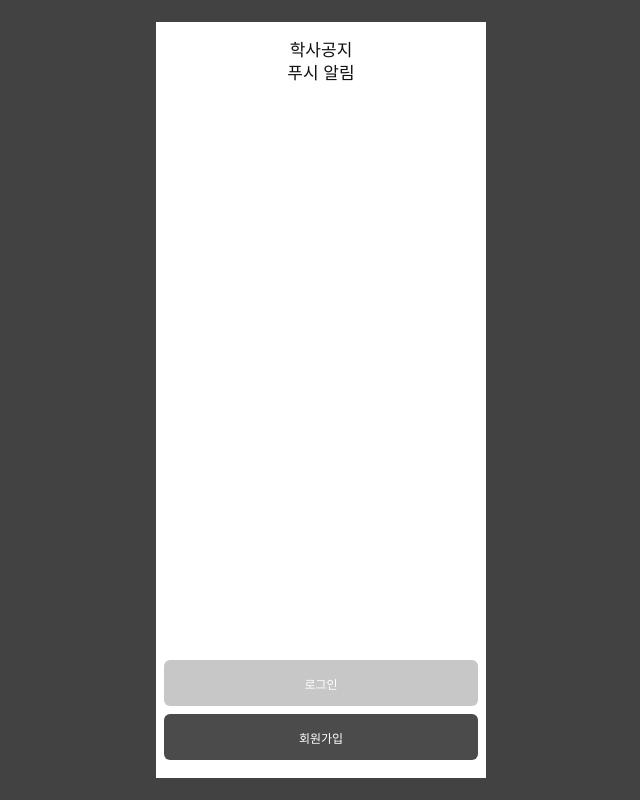
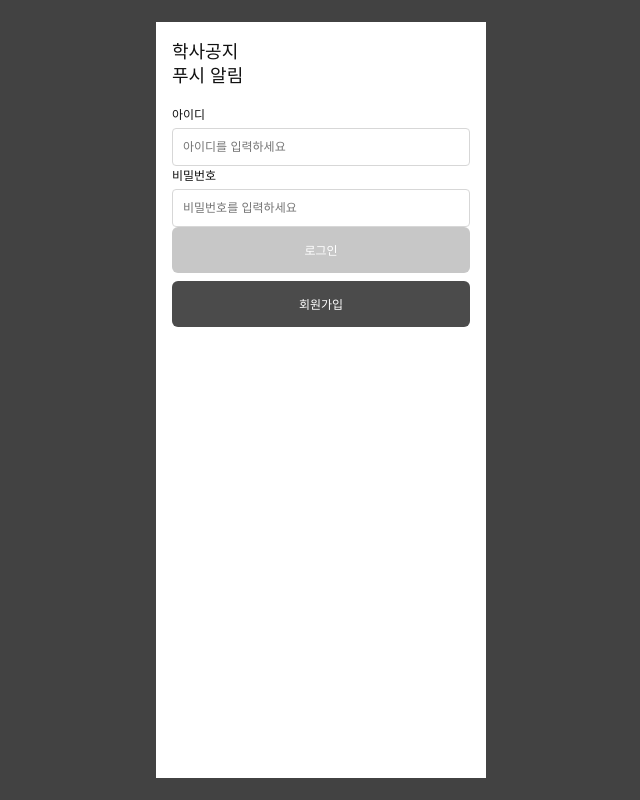
Before and after one commit to hyelin93/capstone, a React (Vite) app in the folder FE/: page /login in a window 1280 px wide. Shown: the whole page, without its empty margins (319-959 px from the left). Built offline with nearby package versions, Linux system fonts and the light colour scheme.

Commit message:
feat(fe): 로그인 폼 API 연동

```diff
--- a/FE/src/pages/LoginPage.tsx
+++ b/FE/src/pages/LoginPage.tsx
@@ -1,14 +1,52 @@
-import { Link } from 'react-router-dom'
+import { useForm } from 'react-hook-form'
+import { Link, useNavigate } from 'react-router-dom'
+import { useLogin } from '../features/auth/queries'
+import type { LoginRequest } from '../features/auth/types'
 
 function LoginPage() {
+  const navigate = useNavigate()
+  const login = useLogin()
+  const { register, handleSubmit, formState } = useForm<LoginRequest>()
+
+  const onSubmit = (values: LoginRequest) => {
+    login.mutate(values, {
+      onSuccess: () => navigate('/notices'),
+    })
+  }
+
   return (
     <main className="phone-page auth-page">
-      <section className="auth-panel" aria-labelledby="login-title">
+      <section className="auth-panel form-panel" aria-labelledby="login-title">
         <h1 id="login-title">학사공지<br />푸시 알림</h1>
-        <div className="auth-actions">
-          <Link className="button button-muted" to="/notices">로그인</Link>
-          <Link className="button button-dark" to="/signup">회원가입</Link>
-        </div>
+        <form onSubmit={handleSubmit(onSubmit)}>
+          <label className="field">
+            <span>아이디</span>
+            <input
+              type="text"
+              placeholder="아이디를 입력하세요"
+              {...register('username', { required: true })}
+            />
+          </label>
+          <label className="field">
+            <span>비밀번호</span>
+            <input
+              type="password"
+              placeholder="비밀번호를 입력하세요"
+              {...register('password', { required: true })}
+            />
+          </label>
+          {login.isError && <p className="form-error">로그인에 실패했습니다.</p>}
+          <div className="auth-actions">
+            <button
+              className="button button-muted"
+              type="submit"
+              disabled={login.isPending || formState.isSubmitting}
+            >
+              {login.isPending ? '로그인 중...' : '로그인'}
+            </button>
+            <Link className="button button-dark" to="/signup">회원가입</Link>
+          </div>
+        </form>
       </section>
     </main>
   )
```
